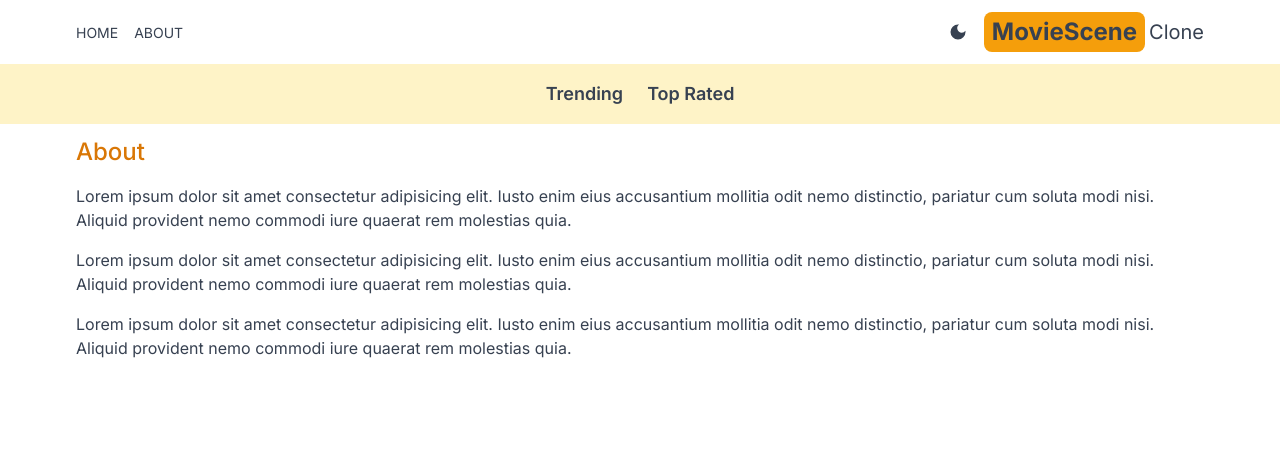
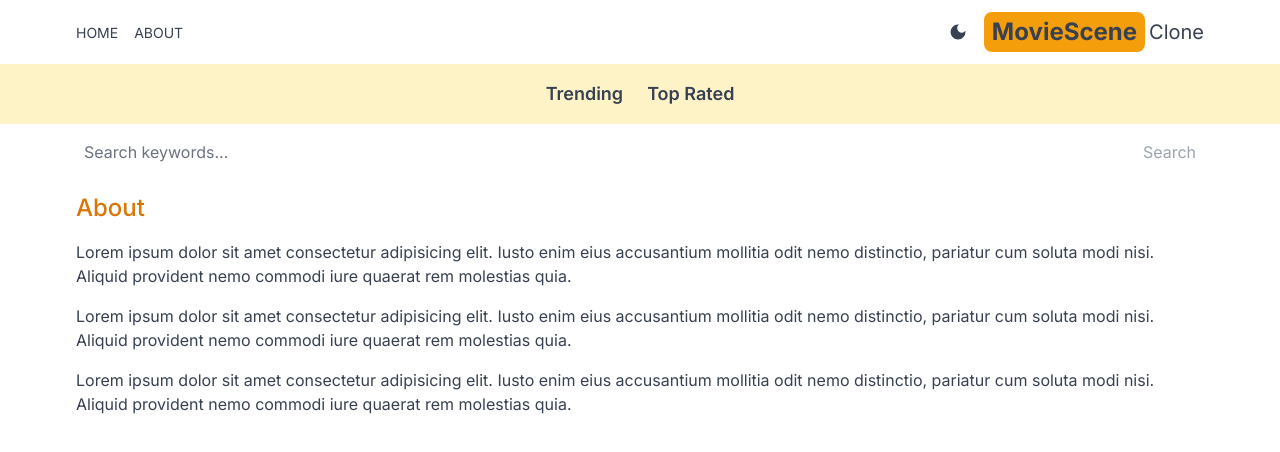
Before and after one commit to DeniMc/movieScene2, a Next.js app: page /about in a window 1280 px wide. Shown: the top 452 px of the page. Built offline with nearby package versions, Linux system fonts and the light colour scheme.

Commit message:
searchbox functionality added

```diff
--- a/src/app/layout.js
+++ b/src/app/layout.js
@@ -3,6 +3,7 @@
 import Header from '@/components/Header';
 import Navbar from '@/components/Navbar';
 import Providers from "./Providers";
+import SearchBox from "@/components/SearchBox";
 
 const inter = Inter({ subsets: ["latin"] });
 
@@ -18,6 +19,7 @@
         <Providers>
         <Header />
         <Navbar />
+        <SearchBox />
         {children}
         </Providers>
         </body>
--- /dev/null
+++ b/src/app/search/[searchTerm]/page.jsx
@@ -0,0 +1,16 @@
+import Results from "@/components/Results";
+
+export default async function SearchPage({ params }) {
+    const searchTerm = params.searchTerm;
+    const res = await fetch(`https://api.themoviedb.org/3/search/movie?api_key=${process.env.API_KEY}&query=${searchTerm}&language=en-US&page=1`);
+    const data = await res.json();
+    const results = data.results;
+  return (
+    <div>
+       { results && results.length ===(
+            <h1 className='text-center pt-6'>No results found</h1>
+        )}
+        {results && <Results results={results} />}
+    </div>
+  )
+}
--- /dev/null
+++ b/src/components/SearchBox.jsx
@@ -0,0 +1,24 @@
+'use client'
+
+import { useState } from 'react';
+import { useRouter } from 'next/navigation';
+
+export default function SearchBox() {
+    const [search, setSearch] = useState('');
+    const router = useRouter();
+    const handleSubmit = (e) => {
+        e.preventDefault();
+        router.push(`/search/${search}`);
+    }
+  return (
+    <form className='flex justify-between px-5 max-w-6xl mx-auto' onSubmit={handleSubmit}>
+        <input type="text"
+        placeholder='Search keywords...'
+        className='w-full h-14 rounded-md placeholder-gray-500 outline-none bg-transparent flex-1'
+        value={search}
+        onChange={(e) => setSearch(e.target.value)}
+        />
+        <button className='text-amber-600 disabled:text-gray-400' disabled={search === ''}>Search</button>
+    </form>
+  )
+}
```
